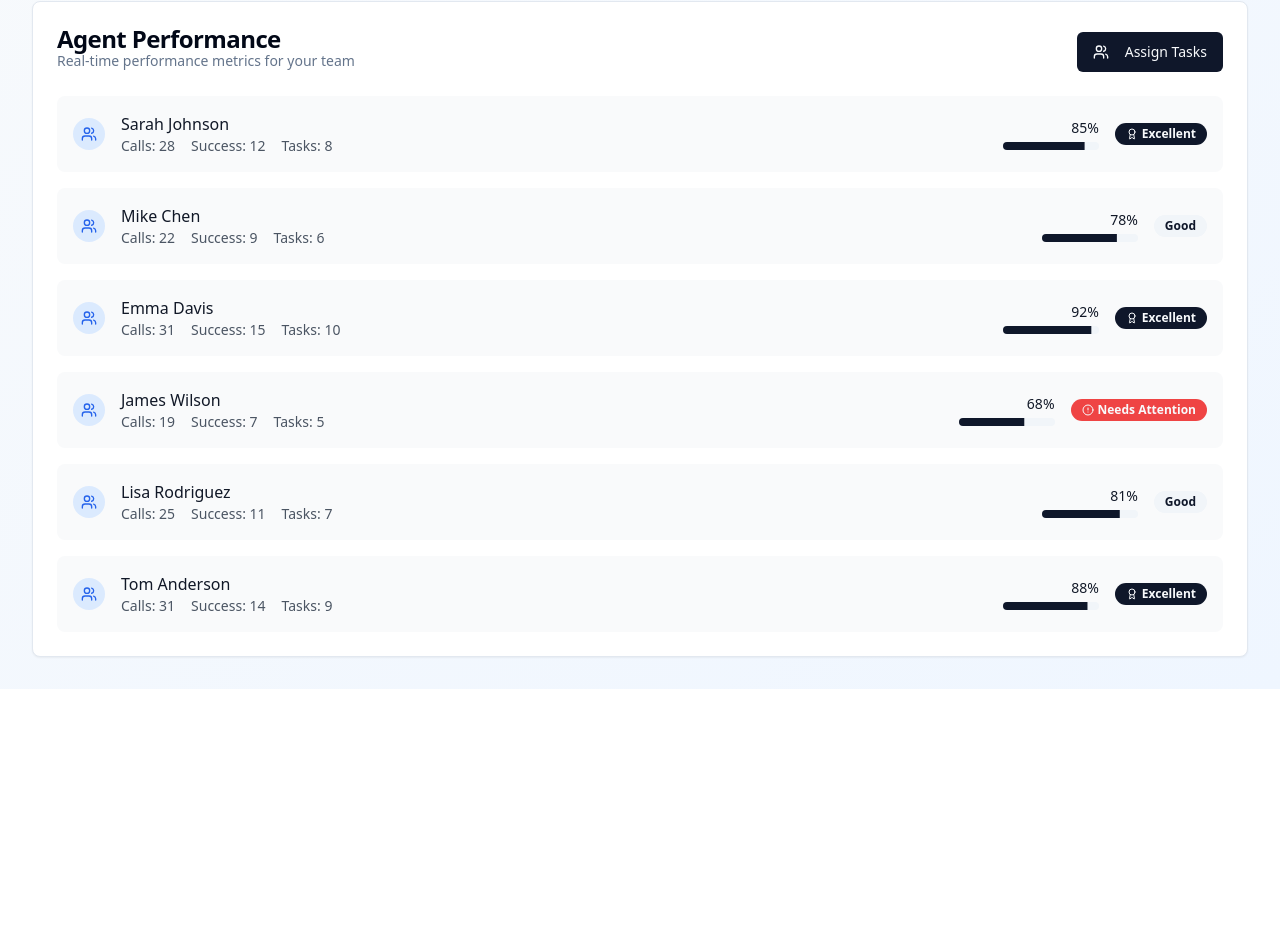
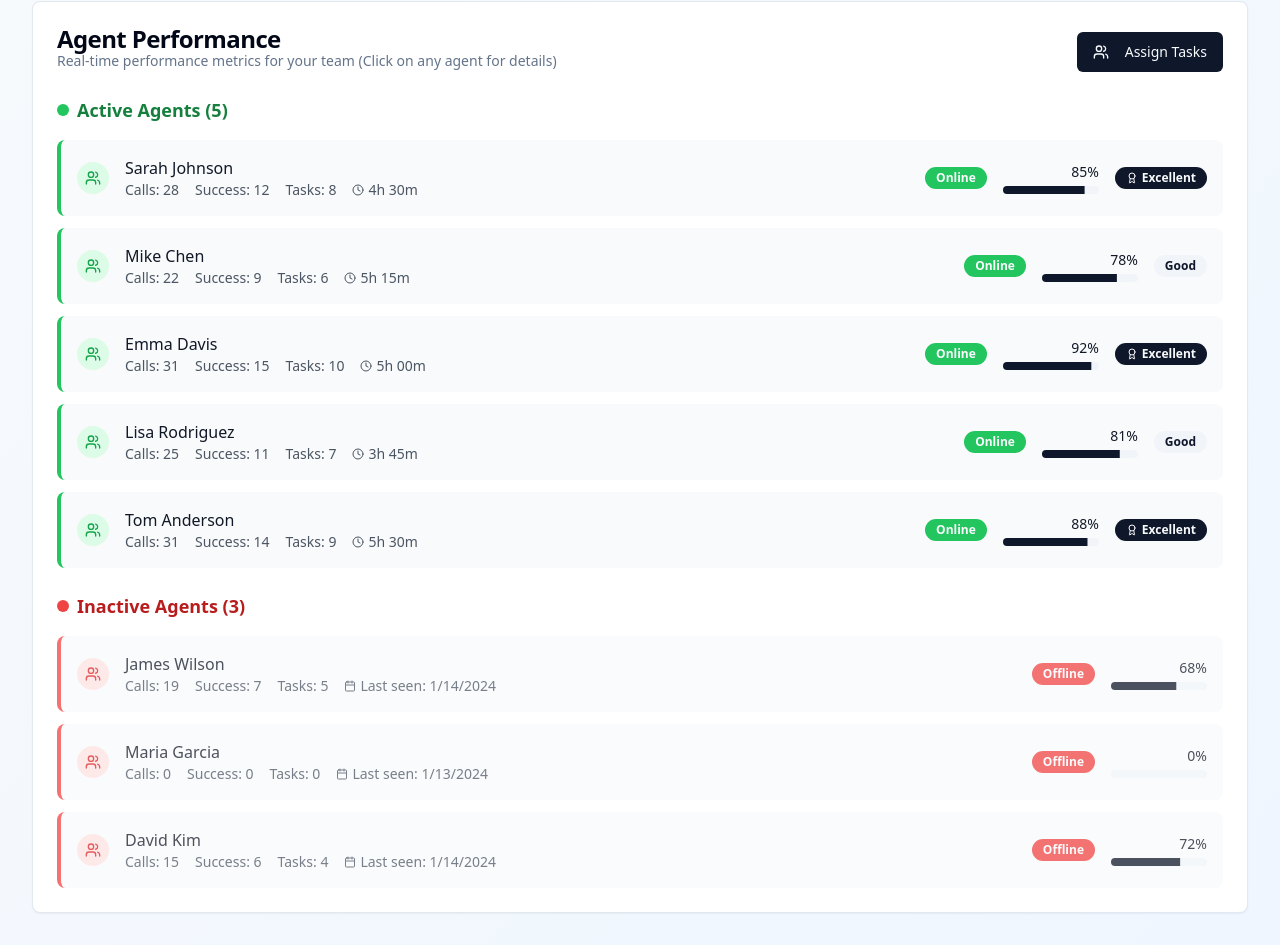
Before and after one commit to seifXD/retail-reach-radar, a React (Vite) app: page /supervisor in a window 1280 px wide. Shown: the part 310-1255 px from the top of the page. Before the commit the page ends 999 px from the top, so only its background shows below. Built offline with nearby package versions, Linux system fonts and the light colour scheme.

Commit message:
feat: Add agent status and details to supervisor page
Added active/inactive agent status and detailed login information to the agent performance section on the supervisor page.

```diff
--- a/src/components/SupervisorDashboard.tsx
+++ b/src/components/SupervisorDashboard.tsx
@@ -3,9 +3,12 @@ import { Card, CardContent, CardDescription, CardHeader, CardTitle } from "@/com
 import { Badge } from "@/components/ui/badge";
 import { Progress } from "@/components/ui/progress";
 import { Button } from "@/components/ui/button";
-import { Users, Phone, Target, TrendingUp, Award, AlertCircle } from "lucide-react";
+import { Users, Phone, Target, TrendingUp, Award, AlertCircle, Clock, Calendar } from "lucide-react";
+import { useState } from "react";
 
 const SupervisorDashboard = () => {
+  const [selectedAgent, setSelectedAgent] = useState(null);
+
   const teamStats = {
     totalAgents: 8,
     activeAgents: 6,
@@ -14,13 +17,114 @@ const SupervisorDashboard = () => {
   };
 
   const agents = [
-    { name: "Sarah Johnson", calls: 28, success: 12, tasks: 8, performance: 85 },
-    { name: "Mike Chen", calls: 22, success: 9, tasks: 6, performance: 78 },
-    { name: "Emma Davis", calls: 31, success: 15, tasks: 10, performance: 92 },
-    { name: "James Wilson", calls: 19, success: 7, tasks: 5, performance: 68 },
-    { name: "Lisa Rodriguez", calls: 25, success: 11, tasks: 7, performance: 81 },
-    { name: "Tom Anderson", calls: 31, success: 14, tasks: 9, performance: 88 }
+    {
+      id: 1,
+      name: "Sarah Johnson",
+      calls: 28,
+      success: 12,
+      tasks: 8,
+      performance: 85,
+      status: "active",
+      lastLogin: "2024-01-15 09:30:00",
+      loginDuration: "4h 30m",
+      location: "New York, NY"
+    },
+    {
+      id: 2,
+      name: "Mike Chen",
+      calls: 22,
+      success: 9,
+      tasks: 6,
+      performance: 78,
+      status: "active",
+      lastLogin: "2024-01-15 08:45:00",
+      loginDuration: "5h 15m",
+      location: "Los Angeles, CA"
+    },
+    {
+      id: 3,
+      name: "Emma Davis",
+      calls: 31,
+      success: 15,
+      tasks: 10,
+      performance: 92,
+      status: "active",
+      lastLogin: "2024-01-15 09:00:00",
+      loginDuration: "5h 00m",
+      location: "Chicago, IL"
+    },
+    {
+      id: 4,
+      name: "James Wilson",
+      calls: 19,
+      success: 7,
+      tasks: 5,
+      performance: 68,
+      status: "inactive",
+      lastLogin: "2024-01-14 16:20:00",
+      loginDuration: "0m",
+      location: "Houston, TX"
+    },
+    {
+      id: 5,
+      name: "Lisa Rodriguez",
+      calls: 25,
+      success: 11,
+      tasks: 7,
+      performance: 81,
+      status: "active",
+      lastLogin: "2024-01-15 10:15:00",
+      loginDuration: "3h 45m",
+      location: "Phoenix, AZ"
+    },
+    {
+      id: 6,
+      name: "Tom Anderson",
+      calls: 31,
+      success: 14,
+      tasks: 9,
+      performance: 88,
+      status: "active",
+      lastLogin: "2024-01-15 08:30:00",
+      loginDuration: "5h 30m",
+      location: "Philadelphia, PA"
+    },
+    {
+      id: 7,
+      name: "Maria Garcia",
+      calls: 0,
+      success: 0,
+      tasks: 0,
+      performance: 0,
+      status: "inactive",
+      lastLogin: "2024-01-13 14:45:00",
+      loginDuration: "0m",
+      location: "San Antonio, TX"
+    },
+    {
+      id: 8,
+      name: "David Kim",
+      calls: 15,
+      success: 6,
+      tasks: 4,
+      performance: 72,
+      status: "inactive",
+      lastLogin: "2024-01-14 11:30:00",
+      loginDuration: "0m",
+      location: "San Diego, CA"
+    }
   ];
+
+  const activeAgents = agents.filter(agent => agent.status === "active");
+  const inactiveAgents = agents.filter(agent => agent.status === "inactive");
+
+  const handleAgentClick = (agent) => {
+    setSelectedAgent(agent);
+  };
+
+  const closeAgentDetails = () => {
+    setSelectedAgent(null);
+  };
 
   return (
     <div className="space-y-6">
@@ -84,7 +188,7 @@ const SupervisorDashboard = () => {
         <CardHeader className="flex flex-row items-center justify-between">
           <div>
             <CardTitle>Agent Performance</CardTitle>
-            <CardDescription>Real-time performance metrics for your team</CardDescription>
+            <CardDescription>Real-time performance metrics for your team (Click on any agent for details)</CardDescription>
           </div>
           <Button>
             <Users className="h-4 w-4 mr-2" />
@@ -92,12 +196,23 @@ const SupervisorDashboard = () => {
           </Button>
         </CardHeader>
         <CardContent>
-          <div className="space-y-4">
-            {agents.map((agent, index) => (
-              <div key={index} className="flex items-center justify-between p-4 bg-gray-50 rounded-lg hover:bg-gray-100 transition-colors">
+          <div className="space-y-6">
+            {/* Active Agents Section */}
+            <div>
+              <h3 className="text-lg font-semibold text-green-700 mb-4 flex items-center">
+                <div className="w-3 h-3 bg-green-500 rounded-full mr-2"></div>
+                Active Agents ({activeAgents.length})
+              </h3>
+              <div className="space-y-3">
+                {activeAgents.map((agent) => (
+                  <div
+                    key={agent.id}
+                    className="flex items-center justify-between p-4 bg-gray-50 rounded-lg hover:bg-gray-100 transition-colors cursor-pointer border-l-4 border-green-500"
+                    onClick={() => handleAgentClick(agent)}
+                  >
                     <div className="flex items-center space-x-4">
-                  <div className="bg-blue-100 p-2 rounded-full">
-                    <Users className="h-4 w-4 text-blue-600" />
+                      <div className="bg-green-100 p-2 rounded-full">
+                        <Users className="h-4 w-4 text-green-600" />
                       </div>
                       <div>
                         <h3 className="font-medium text-gray-900">{agent.name}</h3>
@@ -105,10 +220,15 @@ const SupervisorDashboard = () => {
                           <span>Calls: {agent.calls}</span>
                           <span>Success: {agent.success}</span>
                           <span>Tasks: {agent.tasks}</span>
+                          <span className="flex items-center">
+                            <Clock className="h-3 w-3 mr-1" />
+                            {agent.loginDuration}
+                          </span>
                         </div>
                       </div>
                     </div>
                     <div className="flex items-center space-x-4">
+                      <Badge variant="default" className="bg-green-500">Online</Badge>
                       <div className="text-right">
                         <div className="text-sm font-medium text-gray-900">{agent.performance}%</div>
                         <Progress value={agent.performance} className="w-24 h-2 mt-1" />
@@ -125,8 +245,120 @@ const SupervisorDashboard = () => {
                   </div>
                 ))}
               </div>
+            </div>
+
+            {/* Inactive Agents Section */}
+            <div>
+              <h3 className="text-lg font-semibold text-red-700 mb-4 flex items-center">
+                <div className="w-3 h-3 bg-red-500 rounded-full mr-2"></div>
+                Inactive Agents ({inactiveAgents.length})
+              </h3>
+              <div className="space-y-3">
+                {inactiveAgents.map((agent) => (
+                  <div
+                    key={agent.id}
+                    className="flex items-center justify-between p-4 bg-gray-50 rounded-lg hover:bg-gray-100 transition-colors cursor-pointer border-l-4 border-red-500 opacity-75"
+                    onClick={() => handleAgentClick(agent)}
+                  >
+                    <div className="flex items-center space-x-4">
+                      <div className="bg-red-100 p-2 rounded-full">
+                        <Users className="h-4 w-4 text-red-600" />
+                      </div>
+                      <div>
+                        <h3 className="font-medium text-gray-900">{agent.name}</h3>
+                        <div className="flex items-center space-x-4 text-sm text-gray-600">
+                          <span>Calls: {agent.calls}</span>
+                          <span>Success: {agent.success}</span>
+                          <span>Tasks: {agent.tasks}</span>
+                          <span className="flex items-center">
+                            <Calendar className="h-3 w-3 mr-1" />
+                            Last seen: {new Date(agent.lastLogin).toLocaleDateString()}
+                          </span>
+                        </div>
+                      </div>
+                    </div>
+                    <div className="flex items-center space-x-4">
+                      <Badge variant="destructive">Offline</Badge>
+                      <div className="text-right">
+                        <div className="text-sm font-medium text-gray-900">{agent.performance}%</div>
+                        <Progress value={agent.performance} className="w-24 h-2 mt-1" />
+                      </div>
+                    </div>
+                  </div>
+                ))}
+              </div>
+            </div>
+          </div>
         </CardContent>
       </Card>
+
+      {/* Agent Details Modal/Card */}
+      {selectedAgent && (
+        <div className="fixed inset-0 bg-black bg-opacity-50 flex items-center justify-center z-50 p-4">
+          <Card className="max-w-md w-full">
+            <CardHeader>
+              <div className="flex items-center justify-between">
+                <CardTitle className="flex items-center space-x-2">
+                  <Users className="h-5 w-5" />
+                  <span>{selectedAgent.name}</span>
+                </CardTitle>
+                <Button variant="ghost" size="sm" onClick={closeAgentDetails}>
+                  ×
+                </Button>
+              </div>
+              <CardDescription>Agent Details & Statistics</CardDescription>
+            </CardHeader>
+            <CardContent className="space-y-4">
+              <div className="flex items-center justify-between">
+                <span className="font-medium">Status:</span>
+                <Badge variant={selectedAgent.status === "active" ? "default" : "destructive"}>
+                  {selectedAgent.status === "active" ? "Online" : "Offline"}
+                </Badge>
+              </div>
+
+              <div className="flex items-center justify-between">
+                <span className="font-medium">Last Login:</span>
+                <span className="text-sm text-gray-600">
+                  {new Date(selectedAgent.lastLogin).toLocaleString()}
+                </span>
+              </div>
+
+              <div className="flex items-center justify-between">
+                <span className="font-medium">Session Duration:</span>
+                <span className="text-sm text-gray-600">{selectedAgent.loginDuration}</span>
+              </div>
+
+              <div className="flex items-center justify-between">
+                <span className="font-medium">Location:</span>
+                <span className="text-sm text-gray-600">{selectedAgent.location}</span>
+              </div>
+
+              <div className="space-y-2">
+                <span className="font-medium">Performance:</span>
+                <div className="flex items-center space-x-2">
+                  <Progress value={selectedAgent.performance} className="flex-1" />
+                  <span className="text-sm font-medium">{selectedAgent.performance}%</span>
+                </div>
+              </div>
+
+              <div className="grid grid-cols-3 gap-4 pt-4 border-t">
+                <div className="text-center">
+                  <div className="text-lg font-bold text-blue-600">{selectedAgent.calls}</div>
+                  <div className="text-xs text-gray-500">Calls Today</div>
+                </div>
+                <div className="text-center">
+                  <div className="text-lg font-bold text-green-600">{selectedAgent.success}</div>
+                  <div className="text-xs text-gray-500">Successful</div>
+                </div>
+                <div className="text-center">
+                  <div className="text-lg font-bold text-orange-600">{selectedAgent.tasks}</div>
+                  <div className="text-xs text-gray-500">Tasks</div>
+                </div>
+              </div>
+            </CardContent>
+          </Card>
+        </div>
+      )}
     </div>
   );
 };
```
Lines whose indentation alone changed are shown as unchanged.
